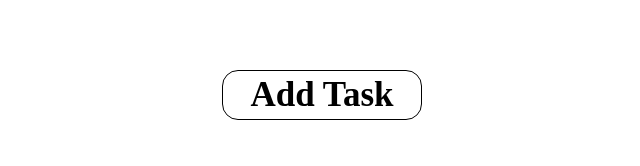
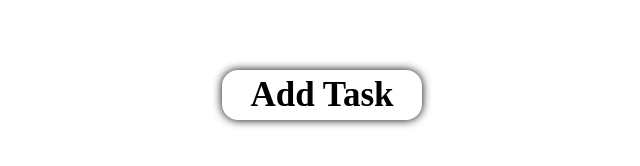
Before and after one commit to geloman-likes-rust/todo-list-mvp, a React (Vite) app: page / in a window 1280 px wide. Shown: the part 222-388 px from the top of the page, without its empty margins (318-958 px from the left). Built offline with nearby package versions, Linux system fonts and the light colour scheme.

Commit message:
Add box shadow to add task button

```diff
--- a/src/view/AddTask.jsx
+++ b/src/view/AddTask.jsx
@@ -5,9 +5,9 @@ export const AddTask = ({ handleClick }) => {
     <Wrapper
       cursor="pointer"
       contentFlow="center"
-      border="1"
       width="200px"
       height="50px"
+      shadow="10px"
       onClick={handleClick}
     >
       <Text fontWeight="bold" fontSize="35px">
```
